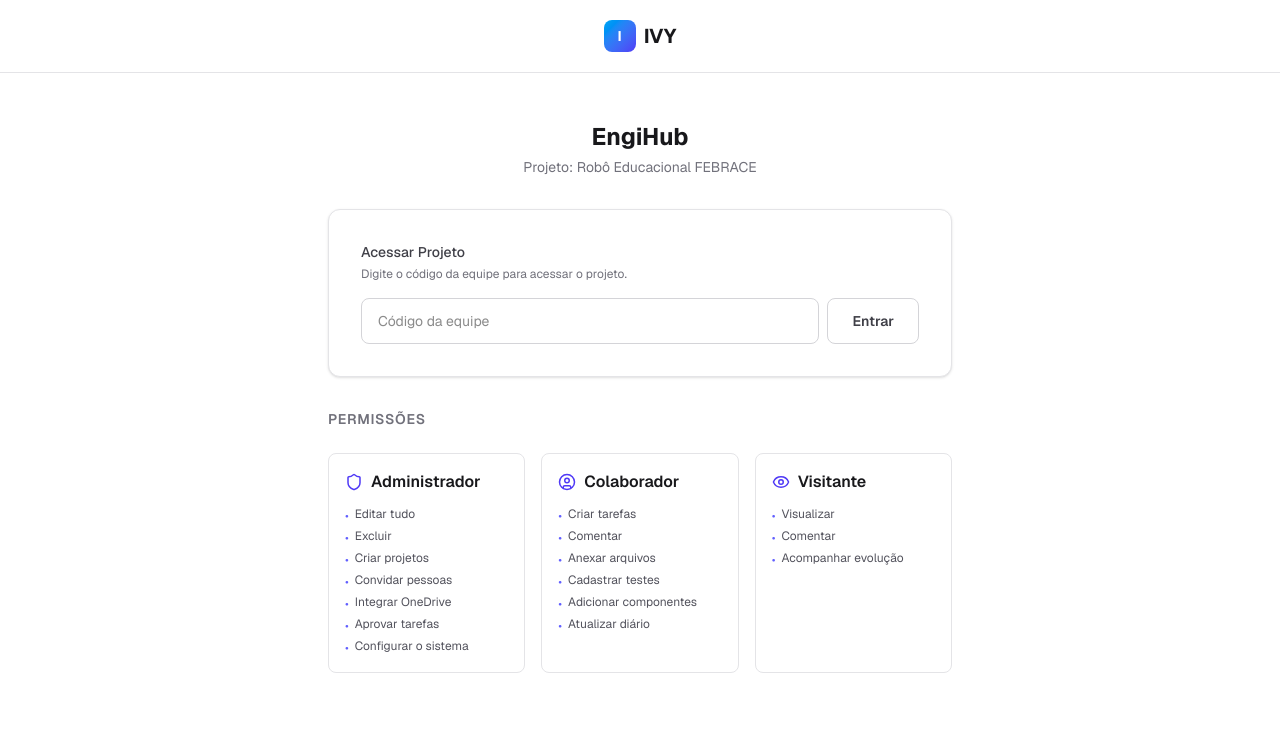
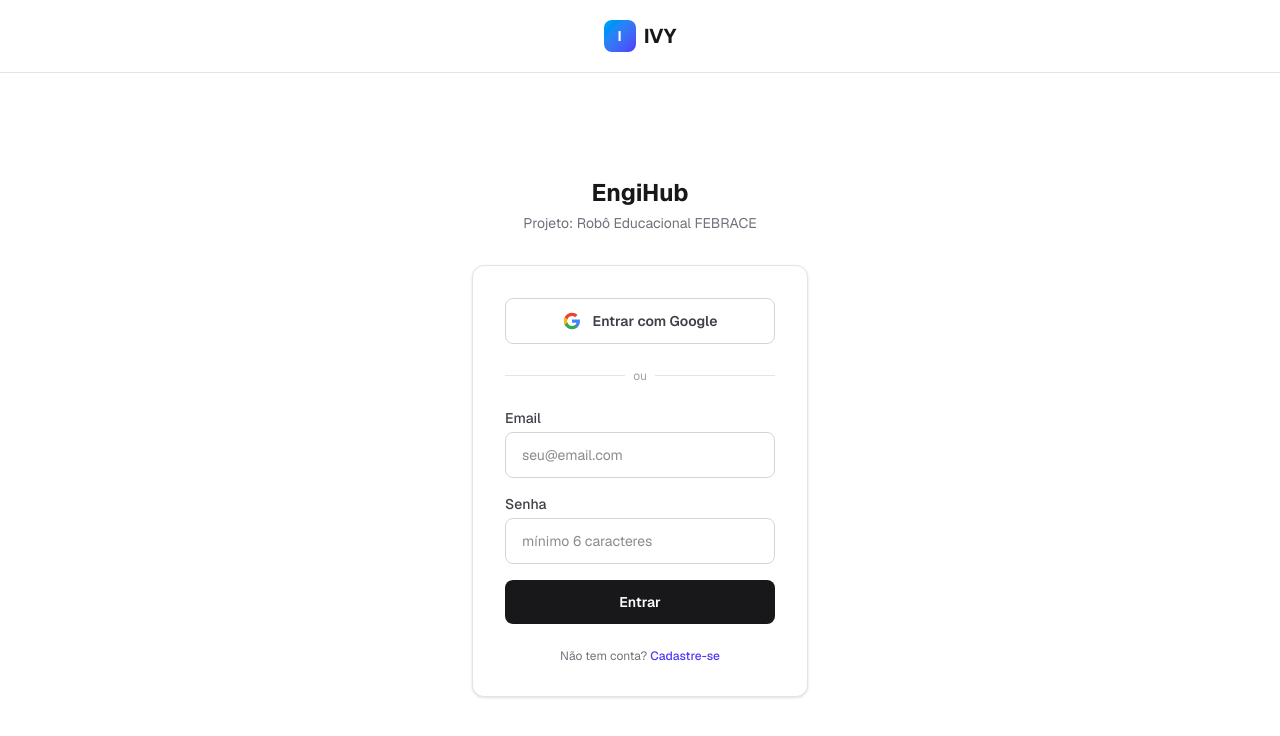
Before and after one commit to pedrobonazzi21/ivy-web, a Next.js app in the folder web/: page / in a window 1280 px wide. Shown: the top 736 px of the page. Built offline with nearby package versions, Linux system fonts and the light colour scheme.

Commit message:
feat: add Firebase auth (Google + email) with secret code

```diff
--- a/web/package.json
+++ b/web/package.json
@@ -18,6 +18,8 @@
     "@prisma/adapter-libsql": "^7.8.0",
     "@prisma/client": "^7.8.0",
     "dotenv": "^17.4.2",
+    "firebase": "^12.16.0",
+    "firebase-admin": "^14.2.0",
     "lucide-react": "^1.24.0",
     "next": "16.2.10",
     "prisma": "^7.8.0",
--- a/web/src/app/api/auth/callback/route.ts
+++ b/web/src/app/api/auth/callback/route.ts
@@ -1,20 +1,23 @@
 import { NextResponse } from 'next/server'
 import { createSession } from '@/lib/session'
+import { auth } from '@/lib/firebase-admin'
 
-export async function GET(request: Request) {
-  const { searchParams } = new URL(request.url)
-  const error = searchParams.get('error')
+export async function POST(request: Request) {
+  try {
+    const { token } = await request.json()
+    if (!token) return NextResponse.json({ error: 'Token não fornecido' }, { status: 400 })
 
-  if (error) {
-    return NextResponse.redirect(new URL('/?error=auth_denied', request.url))
+    const decoded = await auth.verifyIdToken(token)
+
+    await createSession({
+      id: decoded.uid,
+      name: decoded.name || decoded.email || 'Usuário',
+      email: decoded.email || '',
+      role: 'admin',
+    })
+
+    return NextResponse.json({ success: true })
+  } catch {
+    return NextResponse.json({ error: 'Token inválido' }, { status: 401 })
   }
-
-  await createSession({
-    id: crypto.randomUUID(),
-    name: 'Usuário',
-    email: 'usuario@ivyprojeto.com',
-    role: 'admin',
-  })
-
-  return NextResponse.redirect(new URL('/dashboard', request.url))
 }
--- a/web/src/app/api/auth/route.ts
+++ /dev/null
@@ -1,5 +0,0 @@
-import { NextResponse } from 'next/server'
-
-export async function GET(request: Request) {
-  return NextResponse.redirect(new URL('/api/auth/callback?code=dev_mode', request.url))
-}
--- a/web/src/app/page.tsx
+++ b/web/src/app/page.tsx
@@ -1,46 +1,74 @@
 'use client'
 
-import { useState, useEffect } from 'react'
-import { MicrosoftLoginButton } from '@/components/login/MicrosoftLoginButton'
-import { RoleInfo } from '@/components/login/RoleInfo'
+import { useState } from 'react'
 import { useRouter } from 'next/navigation'
+import { auth, signInWithGoogle, signInWithEmail, signUpWithEmail } from '@/lib/firebase'
 
 export default function LoginPage() {
   const router = useRouter()
+  const [isSignUp, setIsSignUp] = useState(false)
+  const [email, setEmail] = useState('')
+  const [password, setPassword] = useState('')
+  const [secretCode, setSecretCode] = useState('')
   const [error, setError] = useState('')
-  const [code, setCode] = useState('')
   const [loading, setLoading] = useState(false)
 
-  useEffect(() => {
-    const params = new URLSearchParams(window.location.search)
-    const err = params.get('error')
-    if (err === 'auth_denied') setError('Acesso negado. Tente novamente.')
-    else if (err === 'no_code') setError('Erro na autenticação.')
-  }, [])
+  async function handleGoogle() {
+    setLoading(true)
+    setError('')
+    try {
+      const result = await signInWithGoogle()
+      const token = await result.user.getIdToken()
+      const res = await fetch('/api/auth/callback', {
+        method: 'POST',
+        headers: { 'Content-Type': 'application/json' },
+        body: JSON.stringify({ token }),
+      })
+      if (res.ok) router.push('/dashboard')
+      else setError('Erro ao criar sessão')
+    } catch (e: any) {
+      setError(e.message || 'Erro ao fazer login')
+    } finally {
+      setLoading(false)
+    }
+  }
 
-  async function handleTeamCode(e: React.FormEvent) {
+  async function handleEmailAuth(e: React.FormEvent) {
     e.preventDefault()
-    if (!code.trim()) {
-      setError('Digite o código da equipe')
+    if (!email.trim() || !password.trim()) {
+      setError('Preencha email e senha')
+      return
+    }
+    if (password.length < 6) {
+      setError('Senha deve ter no mínimo 6 caracteres')
       return
     }
     setLoading(true)
     setError('')
 
     try {
-      const res = await fetch('/api/team/validate', {
+      if (isSignUp) {
+        if (secretCode !== 'socorro-ivy') {
+          setError('Código secreto inválido')
+          setLoading(false)
+          return
+        }
+        await signUpWithEmail(email, password)
+      }
+
+      await signInWithEmail(email, password)
+      const user = auth.currentUser
+      if (!user) throw new Error('Usuário não autenticado')
+      const token = await user.getIdToken()
+      const res = await fetch('/api/auth/callback', {
         method: 'POST',
         headers: { 'Content-Type': 'application/json' },
-        body: JSON.stringify({ code: code.trim() }),
+        body: JSON.stringify({ token }),
       })
-      const data = await res.json()
-      if (!data.valid) {
-        setError(data.error || 'Código inválido')
-        return
-      }
-      router.push('/dashboard')
-    } catch {
-      setError('Erro ao validar código. Tente novamente.')
+      if (res.ok) router.push('/dashboard')
+      else setError('Erro ao criar sessão')
+    } catch (e: any) {
+      setError(e.message || 'Erro na autenticação')
     } finally {
       setLoading(false)
     }
@@ -57,7 +85,7 @@ export default function LoginPage() {
         </div>
       </header>
 
-      <main className="mx-auto flex w-full max-w-2xl flex-1 flex-col px-6 py-12">
+      <main className="mx-auto flex w-full max-w-sm flex-1 flex-col justify-center px-6 py-12">
         <div className="mb-8 text-center">
           <h1 className="text-2xl font-bold text-zinc-900">EngiHub</h1>
           <p className="mt-1 text-sm text-zinc-500">
@@ -65,36 +93,87 @@ export default function LoginPage() {
           </p>
         </div>
 
-        <div className="mb-8 space-y-6 rounded-xl border border-zinc-200 bg-white p-8 shadow-sm">
-          <form onSubmit={handleTeamCode}>
+        <div className="space-y-6 rounded-xl border border-zinc-200 bg-white p-8 shadow-sm">
+          <button
+            onClick={handleGoogle}
+            disabled={loading}
+            className="flex w-full items-center justify-center gap-3 rounded-lg border border-zinc-300 px-6 py-3 text-sm font-semibold text-zinc-700 transition-all hover:bg-zinc-50 disabled:opacity-50"
+          >
+            <svg viewBox="0 0 24 24" width="18" height="18">
+              <path fill="#4285F4" d="M22.56 12.25c0-.78-.07-1.53-.2-2.25H12v4.26h5.92a5.06 5.06 0 0 1-2.2 3.32v2.77h3.57c2.08-1.92 3.28-4.74 3.28-8.1z"/>
+              <path fill="#34A853" d="M12 23c2.97 0 5.46-.98 7.28-2.66l-3.57-2.77c-.98.66-2.23 1.06-3.71 1.06-2.86 0-5.29-1.93-6.16-4.53H2.18v2.84C3.99 20.53 7.7 23 12 23z"/>
+              <path fill="#FBBC05" d="M5.84 14.09c-.22-.66-.35-1.36-.35-2.09s.13-1.43.35-2.09V7.07H2.18C1.43 8.55 1 10.22 1 12s.43 3.45 1.18 4.93l2.85-2.22.81-.62z"/>
+              <path fill="#EA4335" d="M12 5.38c1.62 0 3.06.56 4.21 1.64l3.15-3.15C17.45 2.09 14.97 1 12 1 7.7 1 3.99 3.47 2.18 7.07l3.66 2.84c.87-2.6 3.3-4.53 6.16-4.53z"/>
+            </svg>
+            Entrar com Google
+          </button>
+
+          <div className="relative">
+            <div className="absolute inset-0 flex items-center">
+              <div className="w-full border-t border-zinc-200"/>
+            </div>
+            <div className="relative flex justify-center text-xs">
+              <span className="bg-white px-2 text-zinc-400">ou</span>
+            </div>
+          </div>
+
+          <form onSubmit={handleEmailAuth} className="space-y-4">
             <div>
-              <p className="mb-1 text-sm font-medium text-zinc-700">Acessar Projeto</p>
-              <p className="mb-4 text-xs text-zinc-500">
-                Digite o código da equipe para acessar o projeto.
-              </p>
+              <label className="block text-sm font-medium text-zinc-700 mb-1">Email</label>
+              <input
+                type="email"
+                value={email}
+                onChange={(e) => setEmail(e.target.value)}
+                className="w-full rounded-lg border border-zinc-300 px-4 py-3 text-sm outline-none transition-all focus:border-indigo-500 focus:ring-2 focus:ring-indigo-100"
+                placeholder="seu@email.com"
+              />
             </div>
-            <div className="mt-3 flex gap-2">
+
+            <div>
+              <label className="block text-sm font-medium text-zinc-700 mb-1">Senha</label>
               <input
-                name="code"
-                type="text"
-                placeholder="Código da equipe"
-                value={code}
-                onChange={(e) => { setCode(e.target.value); setError('') }}
-                className="flex-1 rounded-lg border border-zinc-300 px-4 py-3 text-sm outline-none transition-all focus:border-indigo-500 focus:ring-2 focus:ring-indigo-100"
+                type="password"
+                value={password}
+                onChange={(e) => setPassword(e.target.value)}
+                className="w-full rounded-lg border border-zinc-300 px-4 py-3 text-sm outline-none transition-all focus:border-indigo-500 focus:ring-2 focus:ring-indigo-100"
+                placeholder="mínimo 6 caracteres"
               />
-              <button
-                type="submit"
-                disabled={loading}
-                className="rounded-lg border border-zinc-300 px-6 py-3 text-sm font-semibold text-zinc-700 transition-all hover:bg-zinc-50 disabled:opacity-50"
-              >
-                {loading ? '...' : 'Entrar'}
-              </button>
             </div>
-            {error && <p className="mt-2 text-xs text-red-500">{error}</p>}
+
+            {isSignUp && (
+              <div>
+                <label className="block text-sm font-medium text-zinc-700 mb-1">Código Secreto</label>
+                <input
+                  type="text"
+                  value={secretCode}
+                  onChange={(e) => setSecretCode(e.target.value)}
+                  className="w-full rounded-lg border border-zinc-300 px-4 py-3 text-sm outline-none transition-all focus:border-indigo-500 focus:ring-2 focus:ring-indigo-100"
+                  placeholder="socorro-ivy"
+                />
+              </div>
+            )}
+
+            {error && <p className="text-xs text-red-500">{error}</p>}
+
+            <button
+              type="submit"
+              disabled={loading}
+              className="flex w-full items-center justify-center rounded-lg bg-zinc-900 px-6 py-3 text-sm font-semibold text-white transition-all hover:bg-zinc-800 disabled:opacity-50"
+            >
+              {loading ? '...' : isSignUp ? 'Criar conta' : 'Entrar'}
+            </button>
           </form>
+
+          <p className="text-center text-xs text-zinc-500">
+            {isSignUp ? 'Já tem conta?' : 'Não tem conta?'}{' '}
+            <button
+              onClick={() => { setIsSignUp(!isSignUp); setError('') }}
+              className="font-medium text-indigo-600 hover:text-indigo-700"
+            >
+              {isSignUp ? 'Fazer login' : 'Cadastre-se'}
+            </button>
+          </p>
         </div>
-
-        <RoleInfo />
       </main>
     </div>
   )
--- a/web/src/components/login/MicrosoftLoginButton.tsx
+++ /dev/null
@@ -1,19 +0,0 @@
-'use client'
-
-import { LogIn } from 'lucide-react'
-
-export function MicrosoftLoginButton() {
-  const handleLogin = () => {
-    window.location.href = '/api/auth'
-  }
-
-  return (
-    <button
-      onClick={handleLogin}
-      className="flex w-full items-center justify-center gap-3 rounded-lg bg-zinc-900 px-6 py-3 text-sm font-semibold text-white transition-all hover:bg-zinc-800 active:scale-[0.98]"
-    >
-      <LogIn size={18} />
-      Entrar
-    </button>
-  )
-}
--- a/web/src/components/login/RoleInfo.tsx
+++ /dev/null
@@ -1,46 +0,0 @@
-'use client'
-
-import { Shield, UserCircle, Eye } from 'lucide-react'
-import type { Role } from '@/lib/types'
-import { ROLE_LABELS, ROLE_PERMISSIONS } from '@/lib/types'
-
-const ROLE_ICONS: Record<Role, typeof Shield> = {
-  admin: Shield,
-  colaborador: UserCircle,
-  visitante: Eye,
-}
-
-export function RoleInfo() {
-  const roles: Role[] = ['admin', 'colaborador', 'visitante']
-
-  return (
-    <div className="space-y-6">
-      <h3 className="text-sm font-semibold uppercase tracking-wider text-zinc-500">Permissões</h3>
-      <div className="grid gap-4 sm:grid-cols-3">
-        {roles.map((role) => {
-          const Icon = ROLE_ICONS[role]
-          const can = ROLE_PERMISSIONS[role]
-          return (
-            <div
-              key={role}
-              className="rounded-lg border border-zinc-200 bg-white p-4"
-            >
-              <div className="mb-3 flex items-center gap-2">
-                <Icon size={18} className="text-indigo-600" />
-                <span className="font-semibold text-zinc-900">{ROLE_LABELS[role]}</span>
-              </div>
-              <ul className="space-y-1">
-                {can.map((perm) => (
-                  <li key={perm} className="flex items-start gap-1.5 text-xs text-zinc-600">
-                    <span className="mt-0.5 text-indigo-500">•</span>
-                    {perm}
-                  </li>
-                ))}
-              </ul>
-            </div>
-          )
-        })}
-      </div>
-    </div>
-  )
-}
--- a/web/src/components/login/TeamCodeForm.tsx
+++ /dev/null
@@ -1,54 +0,0 @@
-'use client'
-
-import { useState } from 'react'
-import { ArrowRight } from 'lucide-react'
-
-type TeamCodeFormProps = {
-  onSuccess: () => void
-}
-
-export function TeamCodeForm({ onSuccess }: TeamCodeFormProps) {
-  const [code, setCode] = useState('')
-  const [error, setError] = useState('')
-
-  const handleSubmit = (e: React.FormEvent) => {
-    e.preventDefault()
-    if (!code.trim()) {
-      setError('Digite o código da equipe')
-      return
-    }
-    setError('')
-    onSuccess()
-  }
-
-  return (
-    <div className="space-y-4">
-      <div>
-        <p className="mb-1 text-sm font-medium text-zinc-700">Acessar Projeto</p>
-        <p className="mb-4 text-xs text-zinc-500">
-          Digite o código da equipe para acessar o projeto.
-        </p>
-      </div>
-
-      <form onSubmit={handleSubmit} className="space-y-3">
-        <div>
-          <input
-            type="text"
-            placeholder="Código da equipe"
-            value={code}
-            onChange={(e) => { setCode(e.target.value); setError('') }}
-            className="w-full rounded-lg border border-zinc-300 px-4 py-3 text-sm outline-none transition-all focus:border-indigo-500 focus:ring-2 focus:ring-indigo-100"
-          />
-          {error && <p className="mt-1 text-xs text-red-500">{error}</p>}
-        </div>
-        <button
-          type="submit"
-          className="flex w-full items-center justify-center gap-2 rounded-lg border border-zinc-300 px-6 py-3 text-sm font-semibold text-zinc-700 transition-all hover:bg-zinc-50 active:scale-[0.98]"
-        >
-          Entrar
-          <ArrowRight size={16} />
-        </button>
-      </form>
-    </div>
-  )
-}
--- /dev/null
+++ b/web/src/lib/firebase-admin.ts
@@ -0,0 +1,7 @@
+import admin from 'firebase-admin'
+
+if (!admin.apps.length) {
+  admin.initializeApp({ projectId: 'ivy-auth-6d981' })
+}
+
+export const auth = admin.auth()
--- /dev/null
+++ b/web/src/lib/firebase.ts
@@ -0,0 +1,29 @@
+import { initializeApp } from 'firebase/app'
+import { getAuth, GoogleAuthProvider, signInWithPopup, signInWithEmailAndPassword, createUserWithEmailAndPassword } from 'firebase/auth'
+
+const firebaseConfig = {
+  apiKey: 'AIzaSyD_zyX7Zanc0scjxdlaDk-xkJSt3pv4naQ',
+  authDomain: 'ivy-auth-6d981.firebaseapp.com',
+  databaseURL: 'https://ivy-auth-6d981-default-rtdb.firebaseio.com',
+  projectId: 'ivy-auth-6d981',
+  storageBucket: 'ivy-auth-6d981.firebasestorage.app',
+  messagingSenderId: '377180324466',
+  appId: '1:377180324466:web:1696e30328c9362b94f8eb',
+  measurementId: 'G-TZ4FE056EP',
+}
+
+const app = initializeApp(firebaseConfig)
+export const auth = getAuth(app)
+
+export async function signInWithGoogle() {
+  const provider = new GoogleAuthProvider()
+  return signInWithPopup(auth, provider)
+}
+
+export async function signInWithEmail(email: string, password: string) {
+  return signInWithEmailAndPassword(auth, email, password)
+}
+
+export async function signUpWithEmail(email: string, password: string) {
+  return createUserWithEmailAndPassword(auth, email, password)
+}
```
Also changed, not shown: 1 other file (tests, documents, lock files or other folders).
